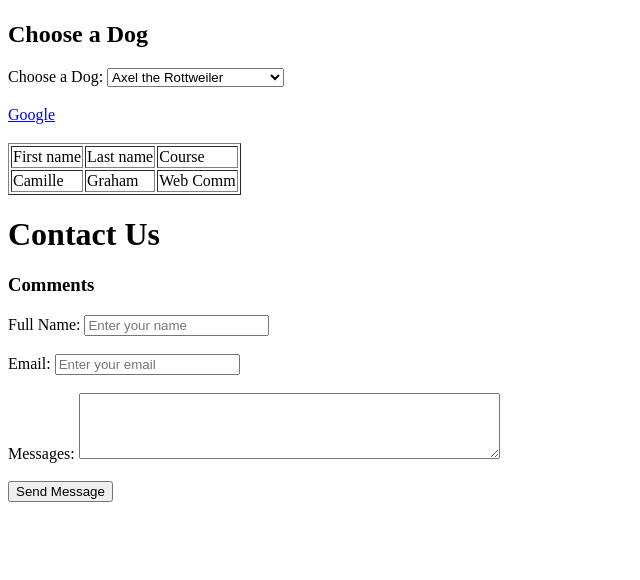
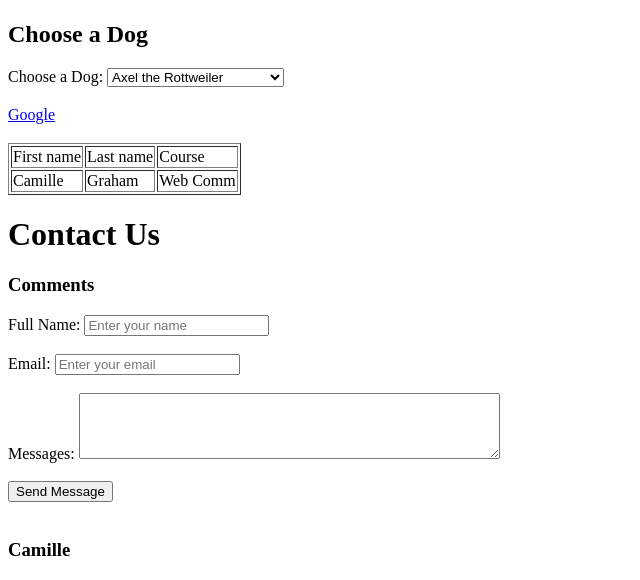
Before and after one commit to CamilleGraham/github.io, a plain HTML site: page index.html in a window 1280 px wide. Shown: the part 1176-1756 px from the top of the page, without its empty margins (0-640 px from the left). Before the commit the page ends 1704 px from the top, so only its background shows below. Drawn offline with Linux system fonts and the light colour scheme.

Commit message:
add line
added line to bottom

```diff
--- a/index.html
+++ b/index.html
@@ -117,6 +117,8 @@
         <input type="submit" value="Send Message">
         <br><br>
 
+        <h3> Camille </h3>
+
     </form>
 
 
```
